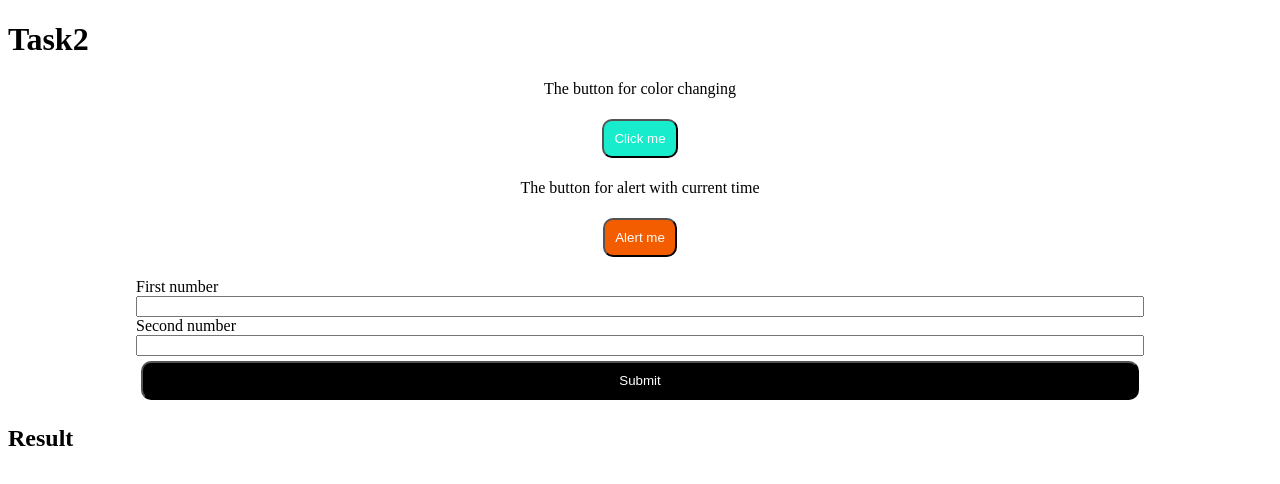
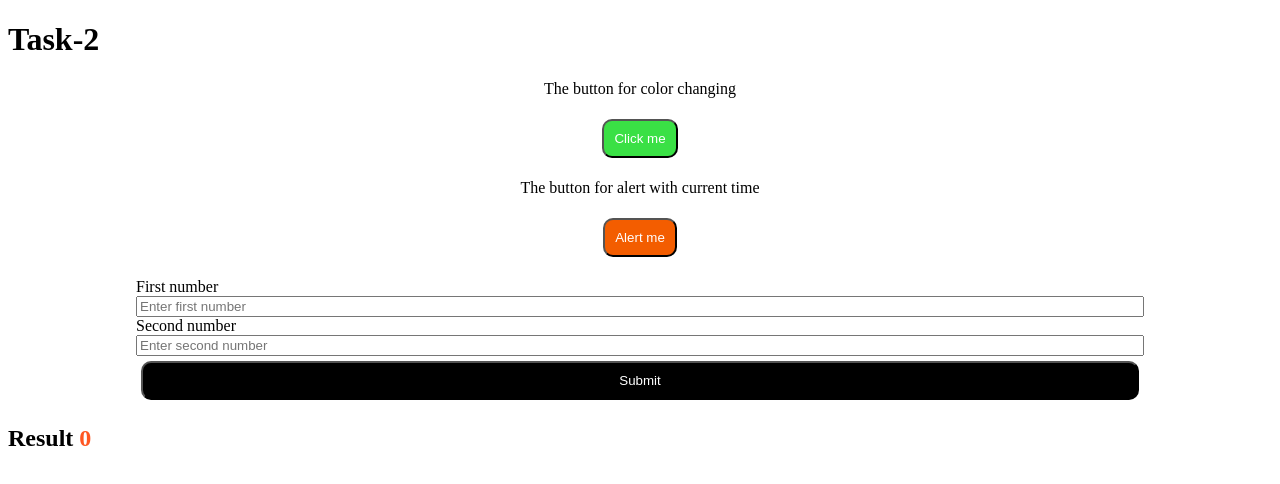
Before and after one commit to ManojKandikatla/Cognifyz_Internship, a plain HTML site: page Level 1/Task_2/index.html in a window 1280 px wide. Both pictures are taken after a click on the button "Click me". Drawn offline with Linux system fonts and the light colour scheme.

Commit message:
updated styles

```diff
--- a/Level 1/Task_2/index.html
+++ b/Level 1/Task_2/index.html
@@ -24,10 +24,15 @@
             flex-direction: column;
             margin: 1rem 8rem ;
         }
+        #result {
+        color: #ff5722;
+        transition: transform 0.3s ease;
+        display: inline-block;
+        }
     </style>
 </head>
 <body>
-    <h1>Task2</h1>
+    <h1>Task-2</h1>
 
     <center>
         <p>The button for color changing</p>
@@ -45,16 +50,15 @@
         <label for="first_number">
             First number
         </label>
-        <input type="number" id="first_number">
+        <input type="number" id="first_number" placeholder="Enter first number">
         <label for="second_number">
             Second number
         </label>
-        <input type="number" id="second_number">
+        <input type="number" id="second_number" placeholder="Enter second number">
         <input type="submit" class="clicker">
     </form>
     <div class="Result">
-        <h2>Result</h2>
-
+        <h2>Result <span id="result">0</span></h2>
     </div>
     <script src="script.js">
 
--- a/Level 1/Task_2/script.js
+++ b/Level 1/Task_2/script.js
@@ -1,26 +1,35 @@
-const clicker1=document.querySelector(".clicker1");
-const clicker2=document.querySelector(".clicker2")
-const clicker=document.querySelector(".clicker")
-const form=document.querySelector(".calculator")
-const result_value=document.querySelector(".Result")
-function getRandomInt(max) {
-    return Math.floor(Math.random() * max);
+const clicker1 = document.querySelector(".clicker1");
+const clicker2 = document.querySelector(".clicker2");
+const clicker = document.querySelector(".clicker");
+const form = document.querySelector(".calculator");
+const result_value = document.querySelector("#result");
+
+function getRandomColor() {
+    const r = Math.floor(Math.random() * 256);
+    const g = Math.floor(Math.random() * 256);
+    const b = Math.floor(Math.random() * 256);
+    return `rgb(${r}, ${g}, ${b})`;
 }
 
-clicker1.addEventListener('click',()=>{
-    let colors=`rgb(${getRandomInt(255)},${getRandomInt(255)},${getRandomInt(255)})`
-    clicker1.style.backgroundColor = `${colors}`;
+clicker1.addEventListener('click', () => {
+    clicker1.style.backgroundColor = getRandomColor();
+});
 
 
-})
-clicker2.addEventListener('click',()=>{
-    alert(`Congrat!\n you are live at ${Date()}`)
-})
-form.addEventListener('submit',(event)=>{
-    event.preventDefault();
-    let num1=Number(form[0].value);
-    let num2=Number(form[1].value);
-    let sum=num1+num2;
-    console.log(sum)
-    result_value.append(sum)
-})
+clicker2.addEventListener('click', () => {
+    const now = new Date();
+    alert(`Current time:\n${now.toLocaleTimeString()}\nDate: ${now.toLocaleDateString()}`);
+});
+
+form.addEventListener("submit", (event) => {
+  event.preventDefault();
+  let num1 = parseFloat(document.getElementById("first_number").value) || 0;
+  let num2 = parseFloat(document.getElementById("second_number").value) || 0;
+  let sum = num1 + num2;
+  result_value.textContent = sum;
+
+  result_value.style.transform = "scale(1.1)";
+    setTimeout(() => {
+        result_value.style.transform = "scale(1)";
+    }, 300);
+});
```
